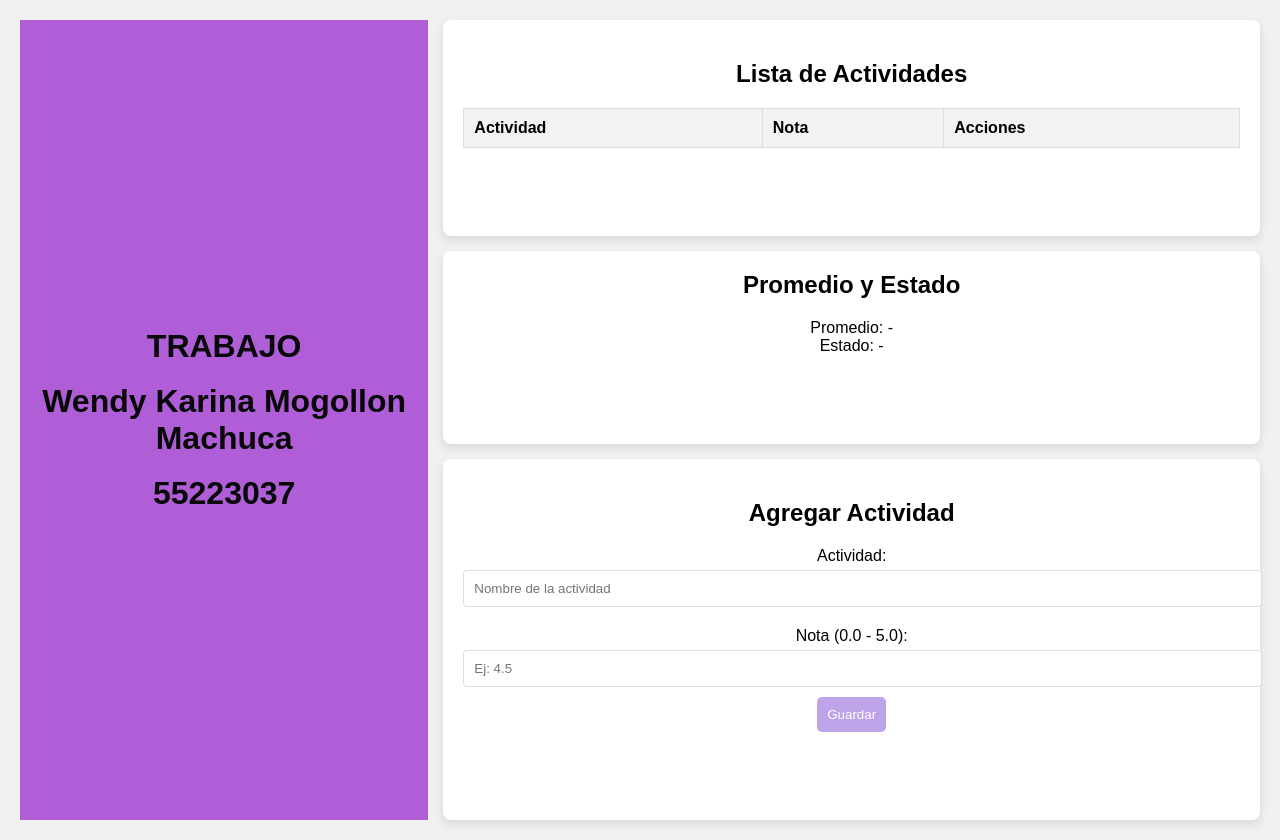
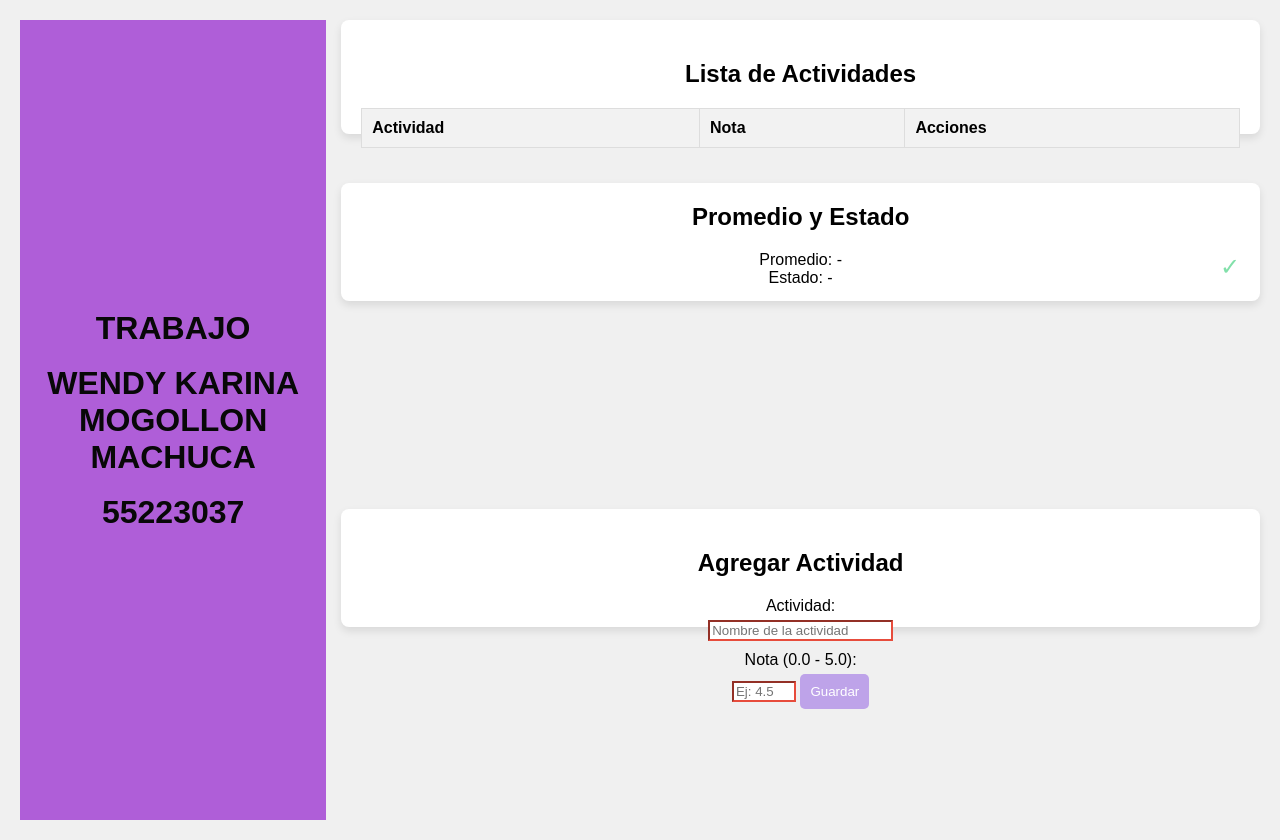
Before and after one commit to karinamogollon/Trabajo_clase, a plain HTML site: page index.html in a window 1280 px wide. Drawn offline with Linux system fonts and the light colour scheme.

Commit message:
En esta evidencia anexe combinadores en css, pseudoclases, pseudoelementos y dos animaciones en index.css

```diff
--- a/index.css
+++ b/index.css
@@ -5,19 +5,38 @@ body {
     background-color: #f0f0f0;
 }
 
+
 .container {
     display: grid;
-    grid-template-columns: 1fr 2fr; /* El sidebar ocupa una fracción y el contenido principal dos */
-    grid-template-rows: auto auto auto; /* Tres filas para la tabla, el promedio/estado y el formulario */
+    grid-template-columns: 1fr 3fr;
+    grid-template-rows: auto 1fr 1fr;
     gap: 15px;
     height: 100vh;
     padding: 20px;
     text-align: center;
 }
 
+.container > .main + .stats {
+    background-color: #e0f7fa;
+    border: 1px solid #00acc1;
+}
+
+.container {
+    animation: fadeIn 1s ease-in;
+}
+
+@keyframes fadeIn {
+    from {
+        opacity: 0;
+    }
+    to {
+        opacity: 1;
+    }
+}
+
 .sidebar {
     grid-column: 1 / 2;
-    grid-row: 1 / 4; /* Ocupa todo el alto a la izquierda */
+    grid-row: 1 / 4;
     background-color: #af5ed8;
     color: rgb(8, 8, 8);
     display: flex;
@@ -26,21 +45,61 @@ body {
     padding: 20px;
     text-align: center;
     flex-direction: column;
+    position: relative;
+
+}
+
+.sidebar{
+    animation: fadeIn 1s ease-in;
+}
+
+@keyframes fadeIn {
+    from {
+        opacity: 0;
+    }
+    to {
+        opacity: 1;
+    }
+}
+
+.sidebar h1::before {
+
+    display: inline-block;
+    margin-right: 10px;
+    font-size: 1.5em;
 }
 
 .sidebar h1 {
     margin: 0;
     font-size: 2em;
+    text-transform: uppercase;
 }
+
+
+.sidebar:hover {
+    background-color: #8e44ad;
+    cursor: pointer;
+}
+
 
 .main {
     grid-column: 2 / 3;
-    grid-row: 1 / 2; /* La tabla en la fila superior derecha */
+    grid-row: 1 / 2;
     background-color: #fff;
     padding: 20px;
     border-radius: 8px;
     box-shadow: 0 4px 8px rgba(0, 0, 0, 0.1);
+    height: 50%;
+    transition: transform 0.3s ease;
 }
+
+
+
+
+.main:hover {
+    transform: scale(1.02);
+}
+
 
 .main table {
     width: 100%;
@@ -53,31 +112,53 @@ body {
     text-align: left;
 }
 
+
+.main th:hover {
+    background-color: #e0e0e0;
+    cursor: pointer;
+}
+
 .main th {
     background-color: #f2f2f2;
 }
 
+
 .stats {
     grid-column: 2 / 3;
-    grid-row: 2 / 3; /* El promedio y estado justo debajo de la tabla */
+    grid-row: 2 / 3;
     background-color: #fff;
     padding: 20px;
     border-radius: 8px;
     box-shadow: 0 4px 8px rgba(0, 0, 0, 0.1);
     text-align: center;
+    height: 25%;
+    position: relative;
+}
+
+
+.stats::after {
+    content: "✓";
+    position: absolute;
+    right: 20px;
+    bottom: 20px;
+    font-size: 1.5em;
+    color: #82e0aa;
 }
 
 .stats h2 {
     margin-top: 0;
 }
 
+
 .form {
     grid-column: 2 / 3;
-    grid-row: 3 / 4; /* El formulario para agregar actividades en la parte inferior derecha */
+    grid-row: 3 / 4;
     background-color: #fff;
     padding: 20px;
     border-radius: 8px;
     box-shadow: 0 4px 8px rgba(0, 0, 0, 0.1);
+    height: 25%;
+    position: relative;
 }
 
 .form label {
@@ -85,12 +166,19 @@ body {
     margin: 10px 0 5px;
 }
 
-.form input {
-    width: 100%;
-    padding: 10px;
-    margin-bottom: 10px;
-    border: 1px solid #ddd;
-    border-radius: 4px;
+
+.form input:focus {
+    border-color: #af5ed8;
+    outline: none;
+}
+
+
+.form input:valid {
+    border-color: #2ecc71;
+}
+
+.form input:invalid {
+    border-color: #e74c3c;
 }
 
 button {
@@ -103,17 +191,17 @@ button {
     transition: background-color 0.3s ease;
 }
 
+
 button:hover {
     background-color: #cb67cb;
+    transform: scale(1.05);
 }
 
-.approved {
-    color: rgb(82, 207, 191);
+
+button:active {
+    background-color: #9b59b6;
 }
 
-.not-approved {
-    color: red;
-}
 
 #averageResult.approved {
     color: green;
@@ -135,6 +223,7 @@ button:hover {
     25%, 75% { transform: translateX(-5px); }
     50% { transform: translateX(5px); }
 }
+
 
 .modal {
     display: none;
@@ -159,3 +248,8 @@ button:hover {
 .modal-content button {
     margin: 10px;
 }
+
+
+.modal:target {
+    display: flex;
+}
```
